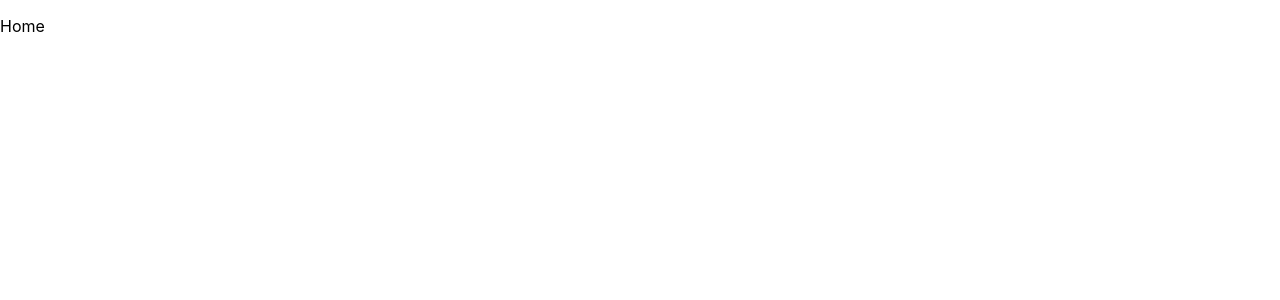
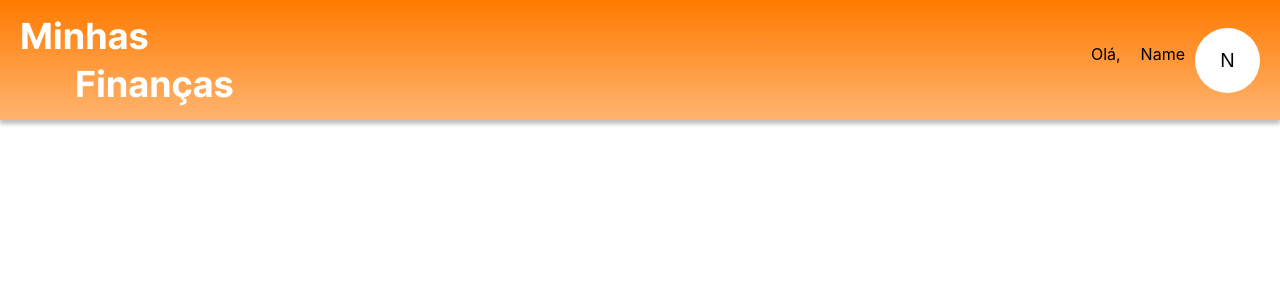
Before and after one commit to felipenmatos/-financial_control, a React (Create React App) app: page /Home in a window 1280 px wide. Shown: the top 300 px of the page. Built offline with nearby package versions, Linux system fonts and the light colour scheme.

Commit message:
feat: header component creation

```diff
--- a/src/page/Home.js
+++ b/src/page/Home.js
@@ -1,11 +1,64 @@
-//import styled from "styled-components";
+import styled from "styled-components";
+import Logo from "../assets/LogoWhite.png";
 
 function Home() {
   return (
-    <div>
-      <p>Home</p>
-    </div>
+    <ContainerPage>
+      <Header>
+        <LogoImage src={Logo} />
+        <Row>
+          <Row>
+            <Text>Olá, </Text>
+            <Text> Name</Text>
+          </Row>
+          <Button>N</Button>
+        </Row>
+      </Header>
+    </ContainerPage>
   );
 }
 
+const ContainerPage = styled.div`
+  width: 100%;
+  height: 100vh;
+  display: flex;
+  flex-direction: column;
+`;
+
+const Header = styled.div`
+  width: 100%;
+  height: 120px;
+  display: flex;
+  flex-direction: row;
+  justify-content: space-between;
+  align-items: center;
+  background: linear-gradient(180deg, #ff7a00 0%, rgba(255, 122, 0, 0.56) 100%);
+  box-shadow: 0px 4px 4px rgba(0, 0, 0, 0.25);
+`;
+
+const LogoImage = styled.img`
+  margin-left: 20px;
+`;
+
+const Row = styled.div`
+  display: flex;
+  flex-direction: row;
+`;
+
+const Text = styled.p`
+  margin-left: 10px;
+  margin-right: 10px;
+`;
+
+const Button = styled.button`
+  width: 65px;
+  height: 65px;
+  margin-right: 20px;
+  border-radius: 100%;
+  border: none;
+  background: #fff;
+  cursor: pointer;
+  font-size: 20px;
+`;
+
 export default Home;
```
Also changed, not shown: src/assets/LogoWhite.png (added).
